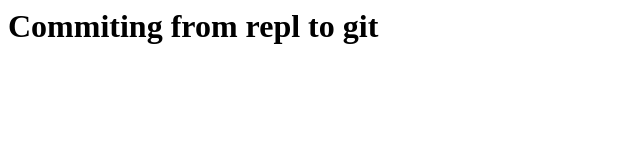
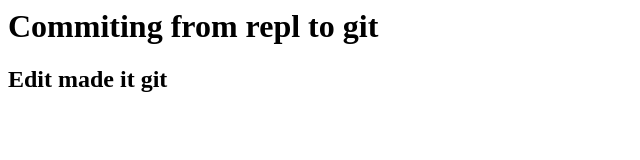
Before and after one commit to Smruti87/totalnewrepo, a plain HTML site: page index.html in a window 1280 px wide. Shown: the whole page, without its empty margins (0-640 px from the left). Drawn offline with Linux system fonts and the light colour scheme.

Commit message:
index.html
new change in git master

```diff
--- a/index.html
+++ b/index.html
@@ -4,5 +4,6 @@
   </head>
   <body>
     <h1>Commiting from repl to git</h1>
+    <h2>Edit made it git</h2>
   </body>
 </html>
```
